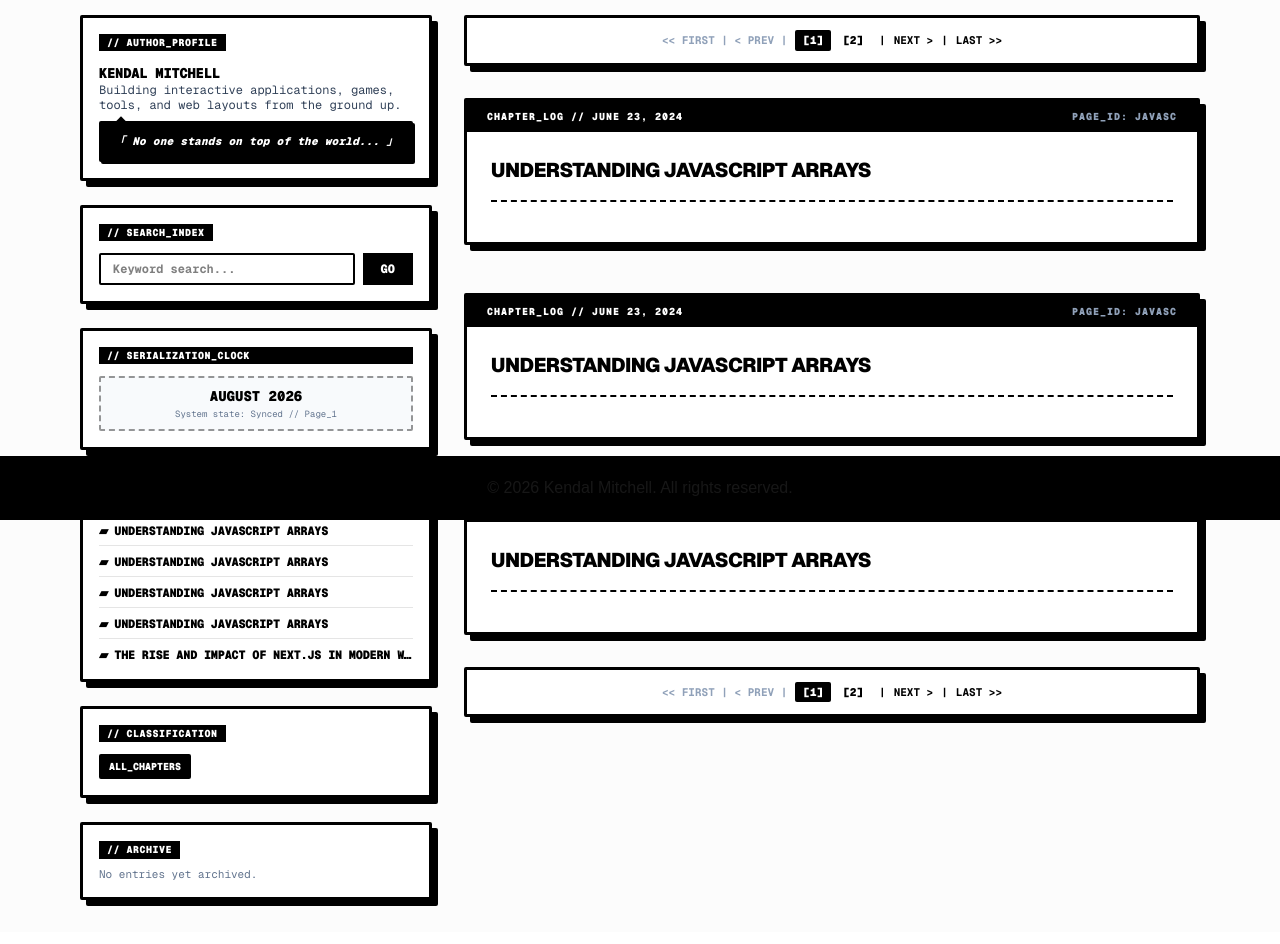
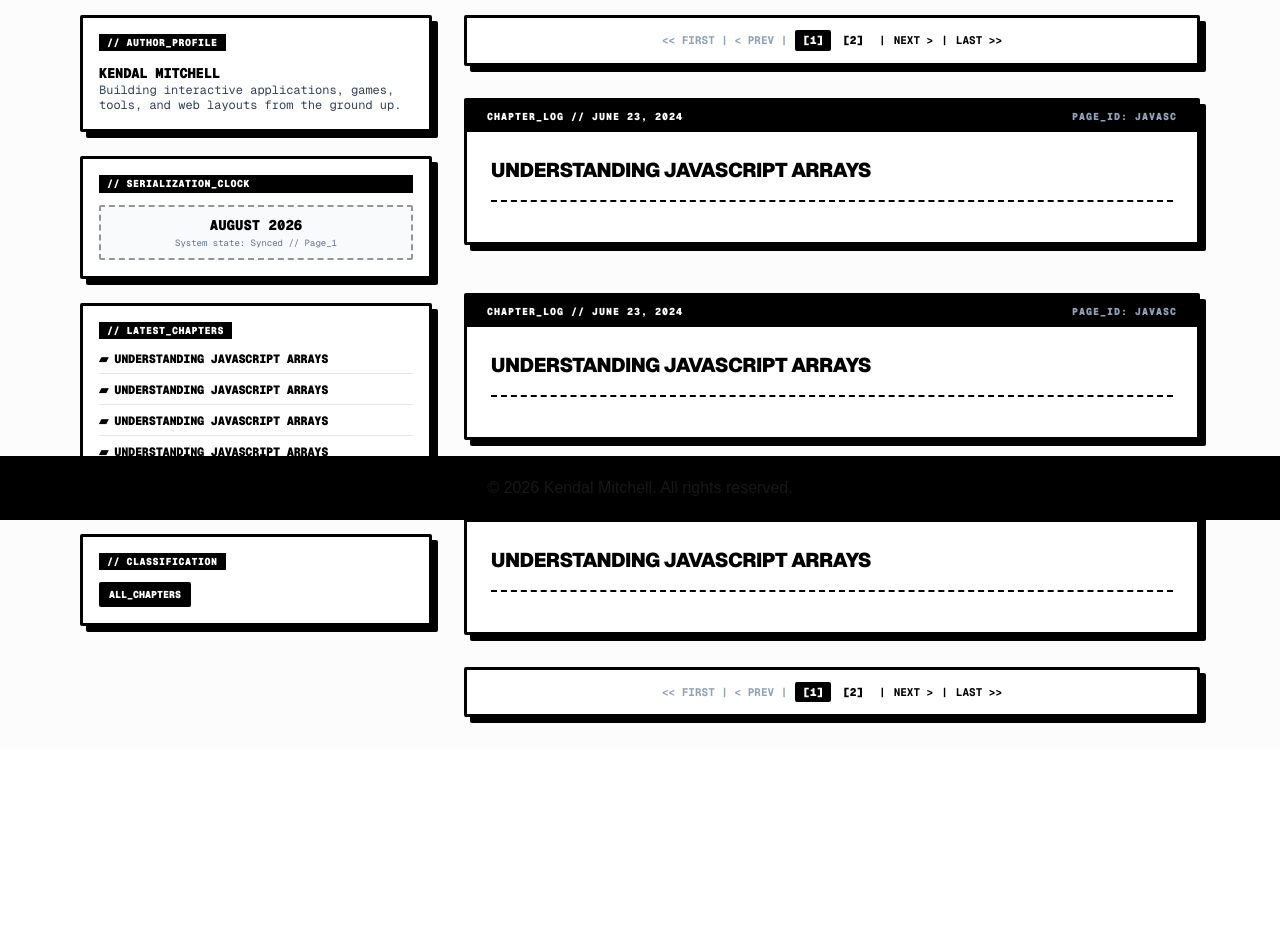
Before and after one commit to jaegarhawk/km-portfolio, a Next.js app: page /blog in a window 1280 px wide. Shown: the part 280-1224 px from the top of the page. After the commit the page ends 1149 px from the top, so only its background shows below. Built offline with nearby package versions, Linux system fonts and the light colour scheme.

Commit message:
Server Side Setup for Blog Posting

```diff
--- a/app/(root)/blog/page.tsx
+++ b/app/(root)/blog/[[...filter]]/page.tsx
@@ -7,20 +7,59 @@ export const metadata = {
   title: "Blog & Writings",
 };
 
-interface PageProps {
-  searchParams: Promise<{ page?: string; category?: string; q?: string }>;
+// Enforces zero-server static exports
+export const dynamic = "error";
+
+interface CatchAllProps {
+  params: Promise<{ filter?: string[] }>;
 }
 
-export default async function BlogPage({ searchParams }: PageProps) {
-  const params = await searchParams;
-  const currentPage = params.page ? parseInt(params.page, 10) : 1;
-  const activeCategory = params.category || null;
-  const searchQuery = params.q || "";
+// 1. Tell Next.js exactly what static pages to compile during the build
+export async function generateStaticParams() {
+  const rawPosts = (await getAllPosts()) || [];
 
-  // Fetch all posts down from your MDX reader on the server
-  const rawPosts = await getAllPosts() || [];
+  // Extract all your categories from your actual tags
+  const tags = Array.from(
+    new Set(rawPosts.flatMap((p: any) => p.frontMatter?.tags || []))
+  ) as string[];
 
-  // Quick data calculations to populate our sidebar metrics dynamically
+  // Generate paths for the root blog
+  const paths: { filter?: string[] }[] = [
+    { filter: undefined } // Generates: /blog
+  ];
+
+  // Generate individual static files for each tag category
+  tags.forEach(tag => {
+    paths.push({ filter: ['category', tag] }); // Generates: /blog/category/[tag]
+  });
+
+  // Optional: If you use pagination pages (e.g. 5 pages max), loop and add them too
+  for (let i = 1; i <= 5; i++) {
+    paths.push({ filter: ['page', String(i)] }); // Generates: /blog/page/[number]
+  }
+
+  return paths;
+}
+
+// 2. Render the layout entirely on the server using Node fs
+export default async function BlogPage({ params }: CatchAllProps) {
+  const resolvedParams = await params;
+  const filterArray = resolvedParams.filter || [];
+
+  // Parse parameters out of the static URL structure instead of searchParams
+  let currentPage = 1;
+  let activeCategory: string | null = null;
+
+  if (filterArray[0] === 'page' && filterArray[1]) {
+    currentPage = parseInt(filterArray[1], 10) || 1;
+  }
+  if (filterArray[0] === 'category' && filterArray[1]) {
+    activeCategory = filterArray[1];
+  }
+
+  // Fetch all posts using your Node.js file system reader safely on the server
+  const rawPosts = (await getAllPosts()) || [];
+
   const allCategories = Array.from(
     new Set(rawPosts.flatMap((p: any) => p.frontMatter?.tags || []))
   ) as string[];
@@ -30,8 +69,7 @@ export default async function BlogPage({ searchParams }: PageProps) {
     .slice(0, 5);
 
   return (
-    // 💡 Theme Palette
-    <main className="min-h-screen bg-[#fcfcfc] text-[#000000] font-sans antialiased selection:bg-[#000000] selection:text-primary-foreground py-8">
+    <main className="min-h-screen bg-[#fcfcfc] text-[#000000] font-sans antialiased py-8">
       <div className="container mx-auto px-4 max-w-6xl">
 
         {/* Title Header Banner Area */}
@@ -53,56 +91,23 @@ export default async function BlogPage({ searchParams }: PageProps) {
         {/* Dynamic Split Dashboard Frame Layout */}
         <div className="grid grid-cols-1 lg:grid-cols-12 gap-8 items-start">
 
-          {/* LEFT COLUMN: SIDEBAR          */}
+          {/* LEFT COLUMN: SIDEBAR */}
           <aside className="lg:col-span-4 space-y-6 font-mono text-xs font-bold text-black">
-
-            {/* Blog Administrator Info */}
             <div className="manga-panel p-4 bg-white">
               <h4 className="text-white bg-black px-2 py-0.5 inline-block text-[10px] font-black tracking-wider uppercase mb-3">
                 // AUTHOR_PROFILE
               </h4>
               <div className="space-y-2 leading-tight">
                 <Link href="/about" className="group block cursor-pointer">
-                <p className="font-black text-sm uppercase tracking-tight">{"Kendal Mitchell"}</p>
-                <p className="text-slate-700 font-normal">
-                  Building interactive applications, games, tools, and web layouts from the ground up.
-                </p>
+                  <p className="font-black text-sm uppercase tracking-tight">{"Kendal Mitchell"}</p>
+                  <p className="text-slate-700 font-normal">
+                    Building interactive applications, games, tools, and web layouts from the ground up.
+                  </p>
                 </Link>
-                {/* Speech Bubble Block Overlay */}
-                <div className="relative border-2 border-black dark:border-white bg-black dark:bg-white p-2.5 text-[11px] font-black text-white dark:text-black leading-normal rounded-xs shadow-[2px_2px_0px_0px_#000000] dark:shadow-[2px_2px_0px_0px_#ffffff]">
-                  {/* Decorative Speech Arrow Pointer Accent */}
-                  <div className="absolute -top-1.25 left-4 w-2 h-2 bg-black dark:bg-white rotate-45"></div>
-
-                  <p className="italic font-mono text-center tracking-wide">
-                    「 No one stands on top of the world... 」
-                  </p>
-                </div>
               </div>
             </div>
 
-            {/* Article Search */}
-            <div className="manga-panel p-4 bg-white">
-              <h4 className="text-white bg-black px-2 py-0.5 inline-block text-[10px] font-black tracking-wider uppercase mb-3">
-                // SEARCH_INDEX
-              </h4>
-              <form action="/blog" method="GET" className="flex gap-2">
-                <input
-                  type="text"
-                  name="q"
-                  defaultValue={searchQuery}
-                  placeholder="Keyword search..."
-                  className="w-full bg-white border-2 border-black rounded-xs px-3 py-1.5 text-xs text-black font-bold focus:outline-none focus:bg-slate-50 transition-colors"
-                />
-                <button
-                  type="submit"
-                  className="bg-black text-white px-4 font-black border-2 border-black hover:bg-white hover:text-black transition-colors cursor-pointer"
-                >
-                  GO
-                </button>
-              </form>
-            </div>
-
-            {/* Calendar Box */}
+            {/* Serialized Clock */}
             <div className="manga-panel p-4 bg-white text-center">
               <h4 className="text-white bg-black px-2 py-0.5 inline-block text-[10px] font-black tracking-wider uppercase text-left mb-3 w-full">
                 // SERIALIZATION_CLOCK
@@ -132,7 +137,7 @@ export default async function BlogPage({ searchParams }: PageProps) {
               </ul>
             </div>
 
-            {/* Category */}
+            {/* Category Elements updated to map to clean static route segments */}
             <div className="manga-panel p-4 bg-white">
               <h4 className="text-white bg-black px-2 py-0.5 inline-block text-[10px] font-black tracking-wider uppercase mb-3">
                 // CLASSIFICATION
@@ -151,7 +156,7 @@ export default async function BlogPage({ searchParams }: PageProps) {
                 {allCategories.map((cat) => (
                   <Link
                     key={cat}
-                    href={`/blog?category=${cat}`}
+                    href={`/blog/category/${cat}`}
                     className={`px-2 py-1 border-2 border-black font-black text-[10px] uppercase rounded-xs transition-colors ${
                       activeCategory === cat
                         ? 'bg-black text-white'
@@ -163,27 +168,14 @@ export default async function BlogPage({ searchParams }: PageProps) {
                 ))}
               </div>
             </div>
-
-            {/* Past Logs */}
-            <div className="manga-panel p-4 bg-white">
-              <h4 className="text-white bg-black px-2 py-0.5 inline-block text-[10px] font-black tracking-wider uppercase mb-2">
-                // ARCHIVE
-              </h4>
-              <p className="text-slate-500 font-normal text-[11px]">
-                No entries yet archived.
-              </p>
-            </div>
           </aside>
 
-          {/* ========================================== */}
-          {/* RIGHT COLUMN: REUSABLE ARTICLES FEED  */}
-          {/* ========================================== */}
+          {/* RIGHT COLUMN: MAIN CONTENT - ASYNC SERVER COMPONENT LOADS FINES */}
           <div className="lg:col-span-8">
             <Articles
               currentPage={currentPage}
-              postsPerPage={3}
               categoryFilter={activeCategory}
-              searchFilter={searchQuery}
+              searchFilter="" // Statically generated search queries cannot happen at build-time
             />
           </div>
 
```
